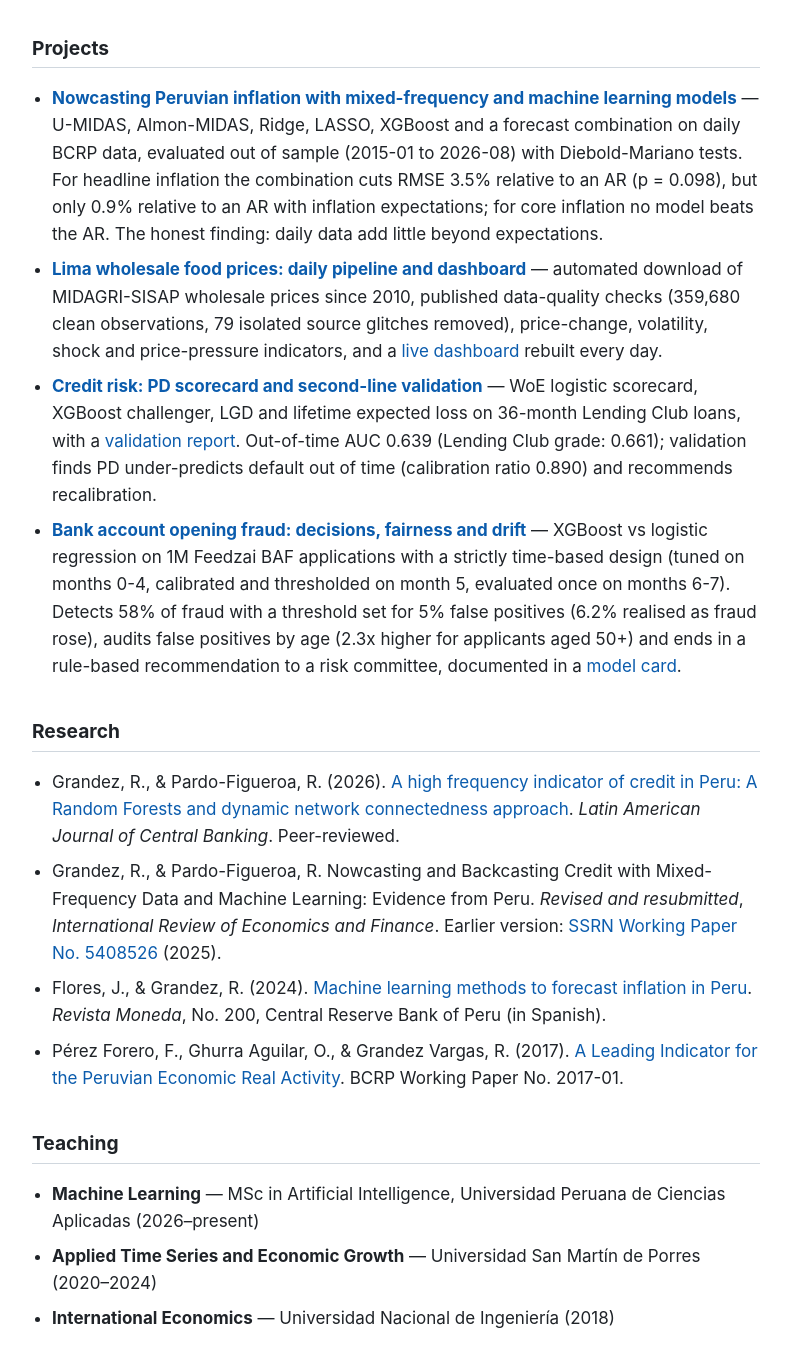
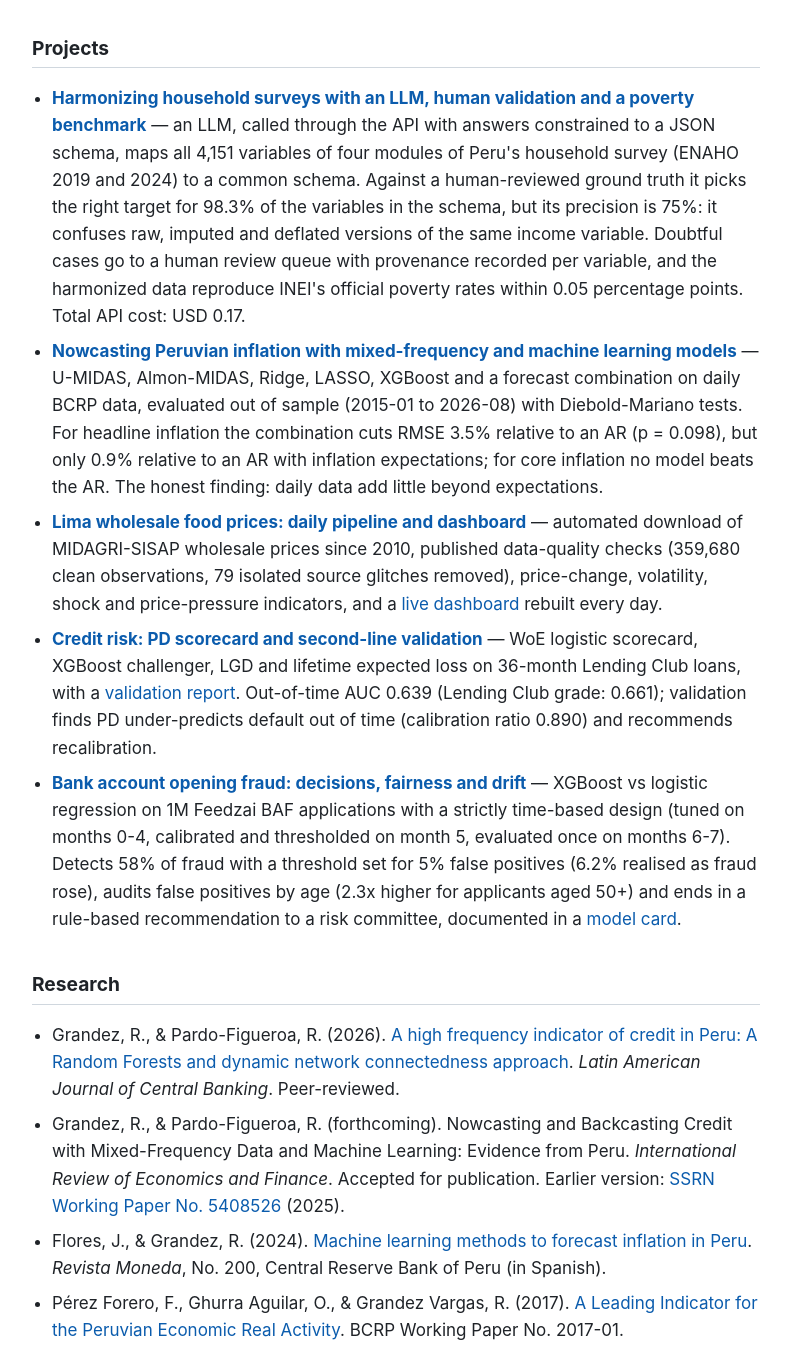
Before and after one commit to Rodgrandez/Rodgrandez.github.io, a plain HTML site: page index.html in a window 1280 px wide. Shown: the part 608-1956 px from the top of the page, without its empty margins (244-1035 px from the left). Drawn offline with Linux system fonts and the light colour scheme.

Commit message:
IREF paper accepted; add ENAHO harmonization project

```diff
--- a/index.html
+++ b/index.html
@@ -44,6 +44,7 @@
     <section id="projects">
       <h2>Projects</h2>
       <ul>
+        <li><a href="https://github.com/Rodgrandez/enaho-llm-harmonization"><strong>Harmonizing household surveys with an LLM, human validation and a poverty benchmark</strong></a> — an LLM, called through the API with answers constrained to a JSON schema, maps all 4,151 variables of four modules of Peru's household survey (ENAHO 2019 and 2024) to a common schema. Against a human-reviewed ground truth it picks the right target for 98.3% of the variables in the schema, but its precision is 75%: it confuses raw, imputed and deflated versions of the same income variable. Doubtful cases go to a human review queue with provenance recorded per variable, and the harmonized data reproduce INEI's official poverty rates within 0.05 percentage points. Total API cost: USD 0.17.</li>
         <li><a href="https://github.com/Rodgrandez/peru-inflation-nowcasting"><strong>Nowcasting Peruvian inflation with mixed-frequency and machine learning models</strong></a> — U-MIDAS, Almon-MIDAS, Ridge, LASSO, XGBoost and a forecast combination on daily BCRP data, evaluated out of sample (2015-01 to 2026-08) with Diebold-Mariano tests. For headline inflation the combination cuts RMSE 3.5% relative to an AR (p = 0.098), but only 0.9% relative to an AR with inflation expectations; for core inflation no model beats the AR. The honest finding: daily data add little beyond expectations.</li>
         <li><a href="https://github.com/Rodgrandez/lima-food-prices-pipeline"><strong>Lima wholesale food prices: daily pipeline and dashboard</strong></a> — automated download of MIDAGRI-SISAP wholesale prices since 2010, published data-quality checks (359,680 clean observations, 79 isolated source glitches removed), price-change, volatility, shock and price-pressure indicators, and a <a href="https://rodgrandez.github.io/lima-food-prices-pipeline/">live dashboard</a> rebuilt every day.</li>
         <li><a href="https://github.com/Rodgrandez/credit-risk-pd-validation"><strong>Credit risk: PD scorecard and second-line validation</strong></a> — WoE logistic scorecard, XGBoost challenger, LGD and lifetime expected loss on 36-month Lending Club loans, with a <a href="https://github.com/Rodgrandez/credit-risk-pd-validation/blob/main/reports/validation_report.pdf">validation report</a>. Out-of-time AUC 0.639 (Lending Club grade: 0.661); validation finds PD under-predicts default out of time (calibration ratio 0.890) and recommends recalibration.</li>
@@ -55,7 +56,7 @@
       <h2>Research</h2>
       <ul>
         <li>Grandez, R., &amp; Pardo-Figueroa, R. (2026). <a href="https://doi.org/10.1016/j.latcb.2026.100204">A high frequency indicator of credit in Peru: A Random Forests and dynamic network connectedness approach</a>. <em>Latin American Journal of Central Banking</em>. Peer-reviewed.</li>
-        <li>Grandez, R., &amp; Pardo-Figueroa, R. Nowcasting and Backcasting Credit with Mixed-Frequency Data and Machine Learning: Evidence from Peru. <em>Revised and resubmitted</em>, <em>International Review of Economics and Finance</em>. Earlier version: <a href="https://doi.org/10.2139/ssrn.5408526">SSRN Working Paper No. 5408526</a> (2025).</li>
+        <li>Grandez, R., &amp; Pardo-Figueroa, R. (forthcoming). Nowcasting and Backcasting Credit with Mixed-Frequency Data and Machine Learning: Evidence from Peru. <em>International Review of Economics and Finance</em>. Accepted for publication. Earlier version: <a href="https://doi.org/10.2139/ssrn.5408526">SSRN Working Paper No. 5408526</a> (2025).</li>
         <li>Flores, J., &amp; Grandez, R. (2024). <a href="https://www.bcrp.gob.pe/docs/Publicaciones/Revista-Moneda/moneda-200/moneda-200-01.pdf">Machine learning methods to forecast inflation in Peru</a>. <em>Revista Moneda</em>, No. 200, Central Reserve Bank of Peru (in Spanish).</li>
         <li>Pérez Forero, F., Ghurra Aguilar, O., &amp; Grandez Vargas, R. (2017). <a href="https://www.bcrp.gob.pe/docs/Publicaciones/Documentos-de-Trabajo/2017/documento-de-trabajo-01-2017.pdf">A Leading Indicator for the Peruvian Economic Real Activity</a>. BCRP Working Paper No. 2017-01.</li>
       </ul>
```
Also changed, not shown: 1 other file.
